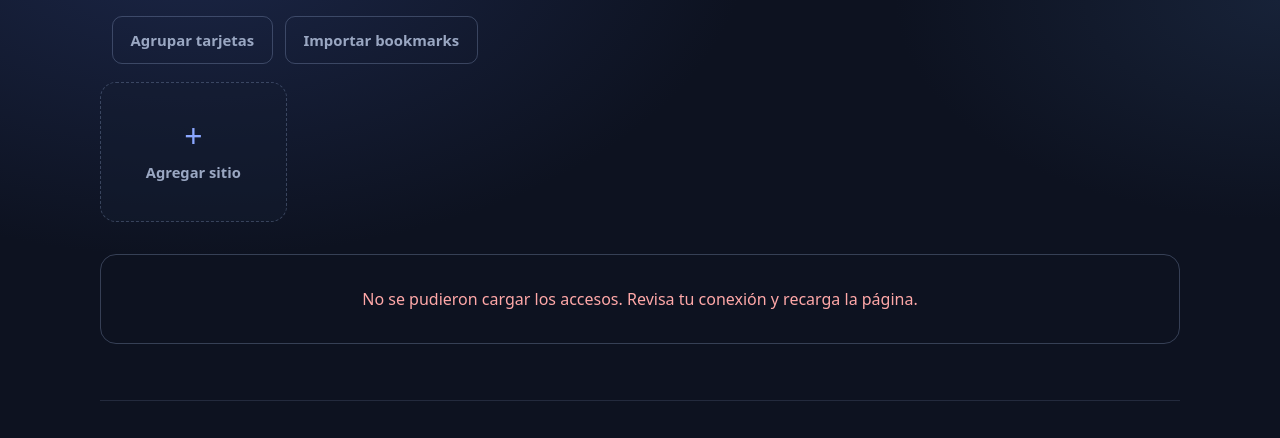
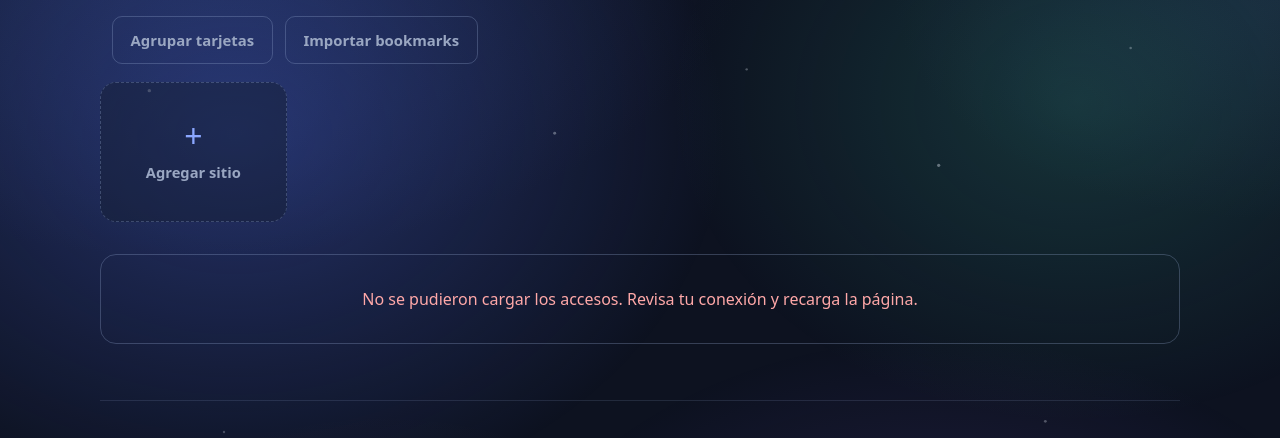
Before and after one commit to rodolfozamarripatirado/sam-speed-dial, a website: page public/index.html in a window 1280 px wide. Shown: the top 438 px of the page. Drawn offline with Linux system fonts and the light colour scheme; no server answers.

Commit message:
Fondo animado: usar el SVG en el CSS

```diff
--- a/public/styles.css
+++ b/public/styles.css
@@ -39,6 +39,17 @@ body {
   font-family: ui-sans-serif, system-ui, -apple-system, "Segoe UI", Roboto, "Helvetica Neue", Arial, sans-serif;
   line-height: 1.55;
   -webkit-font-smoothing: antialiased;
+}
+
+/* Fondo animado: un SVG pequeño que el navegador descarga la primera vez y
+   guarda en su caché local (el servidor lo marca por un año). */
+body::before {
+  content: "";
+  position: fixed;
+  inset: 0;
+  z-index: -1;
+  background: url("/fondo-v1.svg") center / cover no-repeat;
+  pointer-events: none;
 }
 
 .wrap {
@@ -919,6 +930,10 @@ select:focus-visible {
     transition: none !important;
   }
 
+  body::before {
+    background-image: none;
+  }
+
   .tile-link:hover,
   .tile-add:hover {
     transform: none;
```
